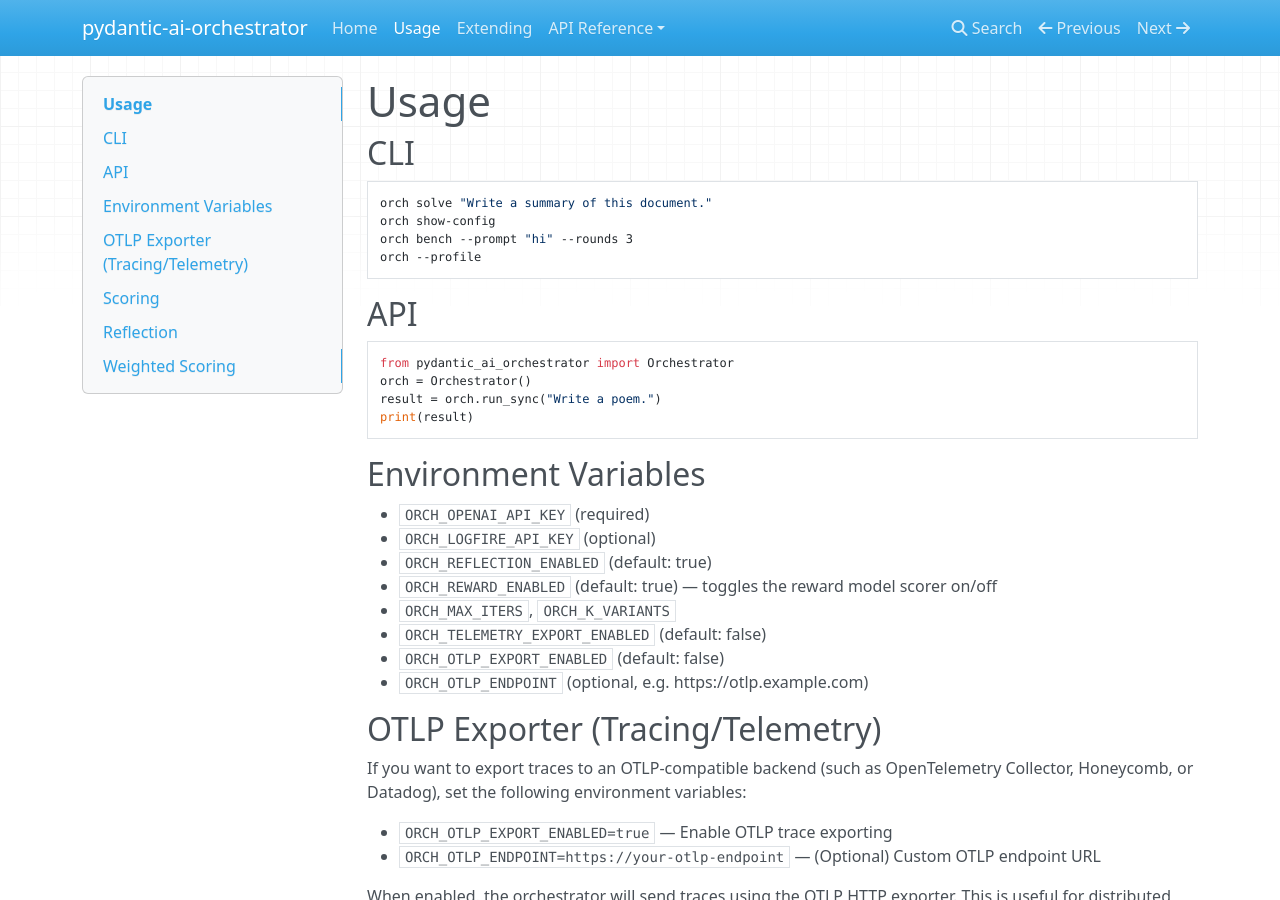
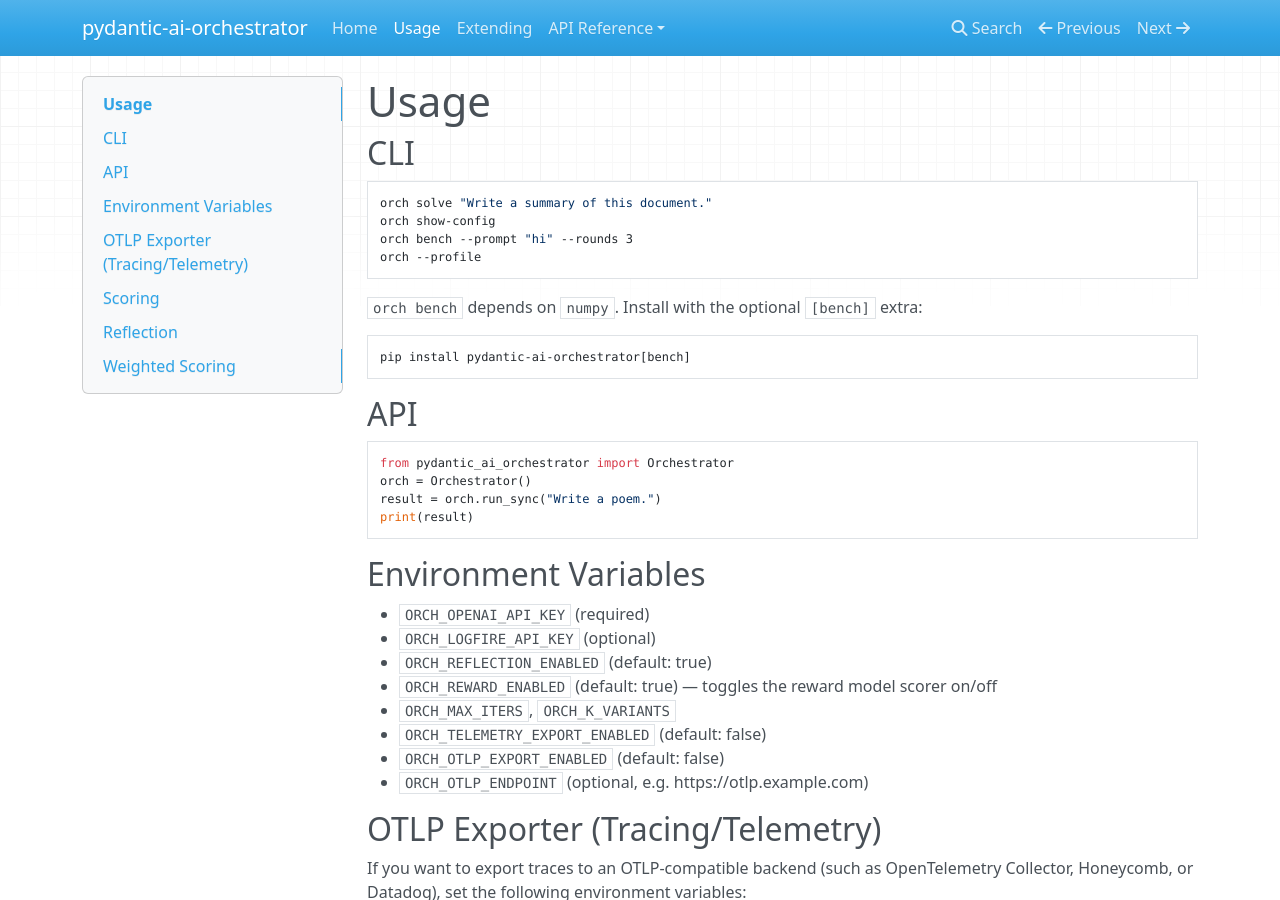
Before and after one commit to aandresalvarez/flujo, an MkDocs documentation site: the page built from docs/usage.md, in a window 1280 px wide and 900 px high. Built offline with MkDocs 1.6.1, drawn with Linux system fonts in a browser that asks for light colours; nearby versions of some CDN libraries.

Commit message:
Add numpy optional bench dependency

````diff
--- a/docs/usage.md
+++ b/docs/usage.md
@@ -7,6 +7,12 @@ orch solve "Write a summary of this document."
 orch show-config
 orch bench --prompt "hi" --rounds 3
 orch --profile
+```
+
+`orch bench` depends on `numpy`. Install with the optional `[bench]` extra:
+
+```bash
+pip install pydantic-ai-orchestrator[bench]
 ```
 
 ## API
--- a/pyproject.toml
+++ b/pyproject.toml
@@ -44,6 +44,7 @@ dev = [
     "rich"
 ]
 opentelemetry = ["opentelemetry-sdk>=1.26"]
+bench = ["numpy"]
 
 [build-system]
 requires = ["hatchling"]
````
Also changed, not shown: README.md (+1 -1 lines).
